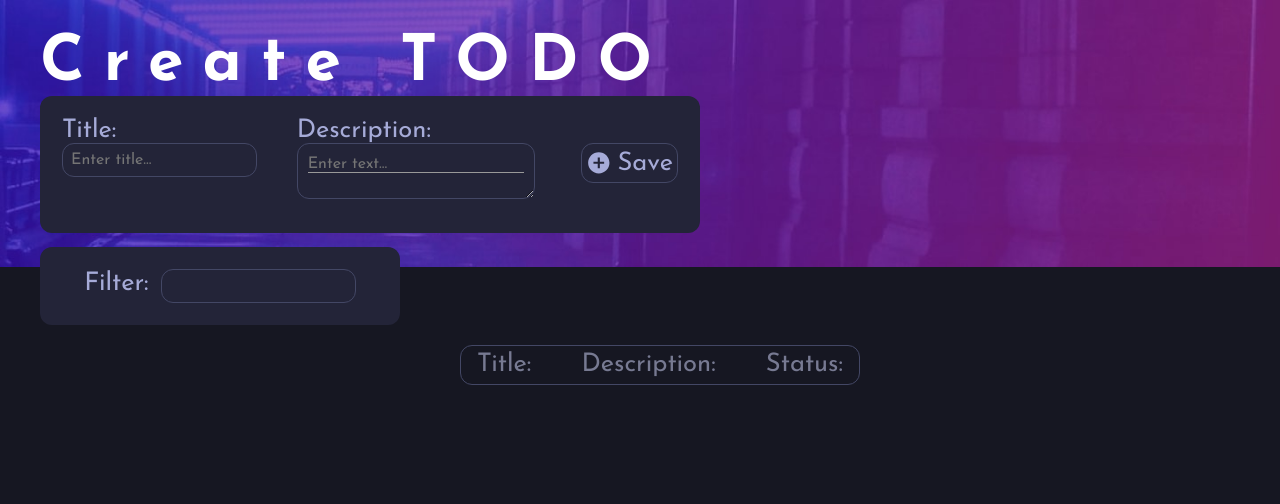
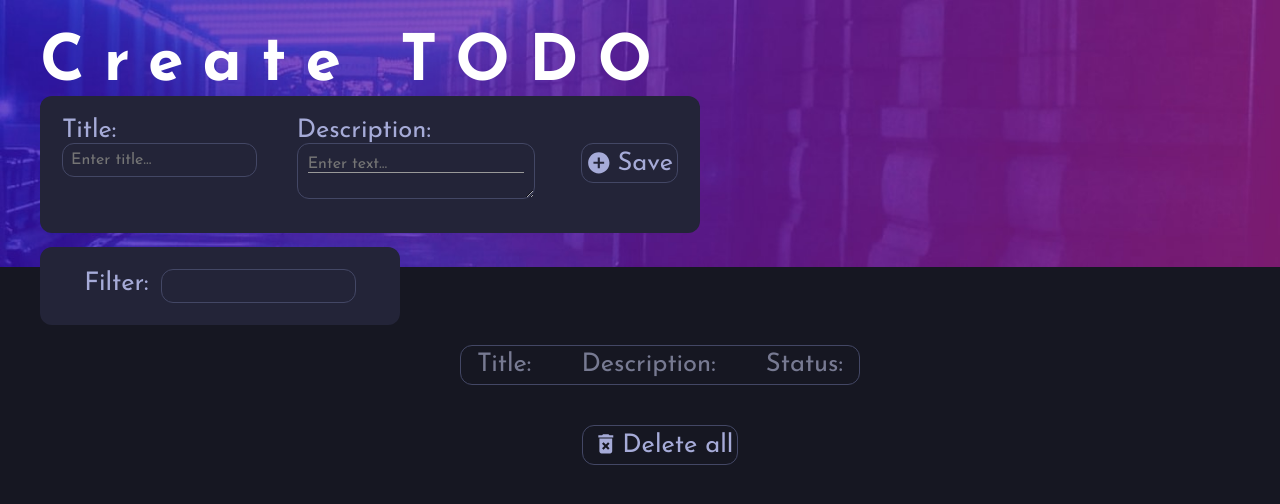
Before and after one commit to AnnaDorosheva/planning-app, a React (Create React App) app: page / in a window 1280 px wide. Shown: the top 504 px of the page. Built offline with nearby package versions, Linux system fonts and the light colour scheme.

Commit message:
add button Delete all

```diff
--- a/src/App.js
+++ b/src/App.js
@@ -1,15 +1,17 @@
 import React, { useState, useEffect } from "react";
 import s from "./App.module.css";
+import { MdDeleteForever } from "react-icons/md";
 import TodoList from "./TodoList/TodoList";
 import TodoCreator from "./TodoCreator/TodoCreator";
 import TodoFilter from "./TodoFilter/TodoFilter";
+import { Button } from "./commons/Button";
 
 const App = () => {
   const [itemsArr, setItemsArr] = useState(
     JSON.parse(localStorage.getItem("items")) || []
   );
   const [filter, setFilter] = useState("");
-  const [currentCard, setCurrentCard] =useState(null);
+  const [currentCard, setCurrentCard] = useState(null);
 
   useEffect(() => {
     localStorage.setItem("items", JSON.stringify(itemsArr));
@@ -49,16 +51,25 @@ const App = () => {
     setFilter(e.currentTarget.value);
   };
 
+  // Drag & drop change order cards:
   const chengeItemsArrOrders = (arr, card) => {
-setItemsArr(itemsArr.map(item => {
-  if(item.id === card.id) {
-    return {...item, order: currentCard.order}
-  }
-  if(item.id === currentCard.id) {
-    return {...item, order: card.order}
-  }
-  return item;
-}))
+    setItemsArr(
+      itemsArr.map((item) => {
+        if (item.id === card.id) {
+          return { ...item, order: currentCard.order };
+        }
+        if (item.id === currentCard.id) {
+          return { ...item, order: card.order };
+        }
+        return item;
+      })
+    );
+  };
+
+  // DELETE all items:
+
+  const onDeleteAllItems = () => {
+    setItemsArr([]);
   };
 
   return (
@@ -75,6 +86,14 @@ setItemsArr(itemsArr.map(item => {
         setCurrentCard={setCurrentCard}
         chengeItemsArrOrders={chengeItemsArrOrders}
       />
+      <div className={s.button}>
+        <Button
+          icon={<MdDeleteForever className={s.deletIcon} />}
+          onClick={onDeleteAllItems}
+        >
+          Delete all
+        </Button>
+      </div>
     </div>
   );
 };
--- a/src/App.module.css
+++ b/src/App.module.css
@@ -1,9 +1,18 @@
 .nameApp {
-    color: var(--clr-white);
-    letter-spacing: 1.2rem;
-    font-weight: var(--fw-bold);
-    font-size: calc(var(--base-font) * 2.5);
+  color: var(--clr-white);
+  letter-spacing: 1.2rem;
+  font-weight: var(--fw-bold);
+  font-size: calc(var(--base-font) * 2.5);
 }
 .container {
-    margin-left: 40px;;
+  margin-left: 40px;
 }
+.deletIcon {
+  margin: 6px 4px 8px 6px;
+}
+.button {
+  display: flex;
+  justify-content: center;
+  text-align: center;
+  margin-top: 40px;
+}
--- a/src/TodoList/TodoList.js
+++ b/src/TodoList/TodoList.js
@@ -1,4 +1,3 @@
-import React, { useState } from "react";
 import s from "./TodoList.module.css";
 import Todo from "../Todo/Todo";
 
@@ -11,14 +10,14 @@ const TodoList = ({
   setCurrentCard,
   chengeItemsArrOrders,
 }) => {
-  // const [currentCard, setCurrentCard] =useState(null);
   const normalaizedFilter = filter.toLowerCase();
 
   const filteredTodos = itemsArr.filter((item) =>
     item.todoText.toLowerCase().includes(normalaizedFilter)
   );
 
-  // DRAG & DROP logic
+  // DRAG & DROP logic:
+
   const sortCards = (a, b) => {
     if (a.order > b.order) {
       return 1;
@@ -30,17 +29,13 @@ const TodoList = ({
   const dragStartHeanler = (e, card) => {
     setCurrentCard(card);
   };
-  const dragEndHeanler = (e) => {
-    // e.target.style.background = "var(--clr-gb-6)";
-  };
+  const dragEndHeanler = (e) => {};
   const dragOverHeanler = (e) => {
     e.preventDefault();
-    // e.target.style.background = "var(--clr-gb-3)";
   };
   const dragHeanler = (e, card) => {
     e.preventDefault();
     chengeItemsArrOrders(itemsArr, card);
-    // e.target.style.background = "var(--clr-gb-5)";
   };
 
   return (
```
